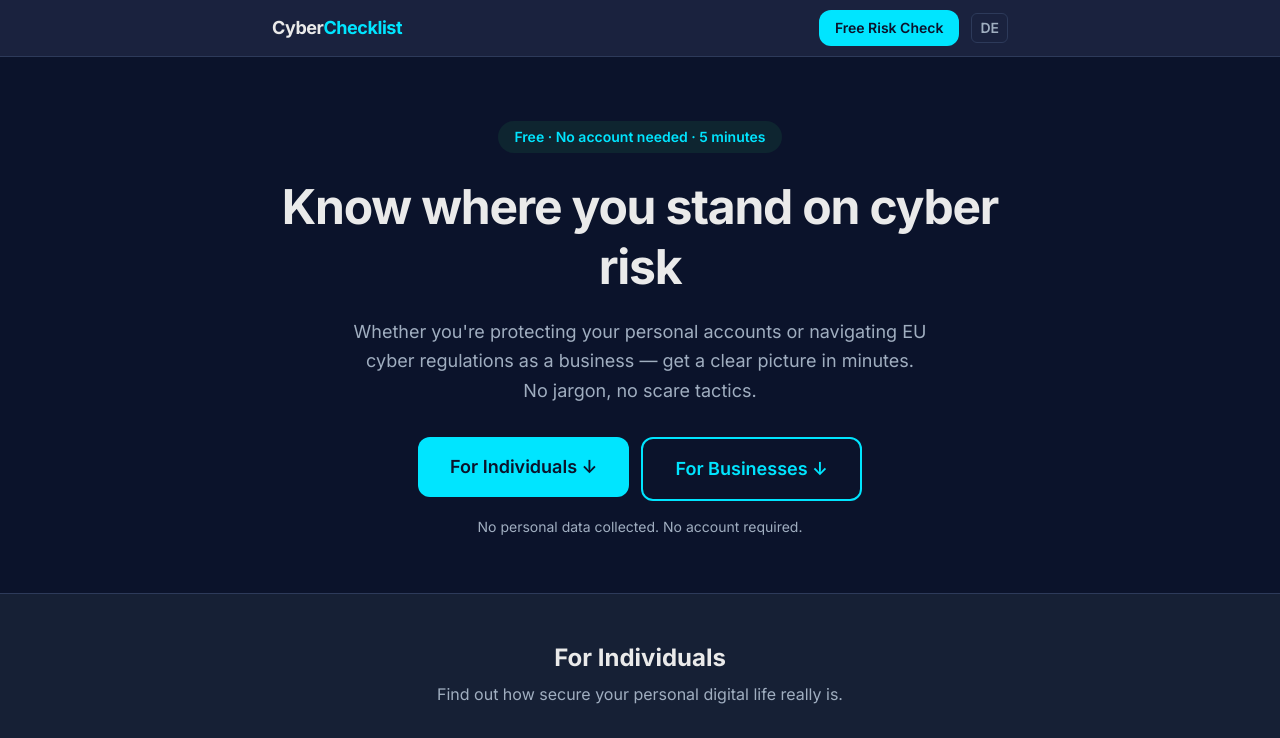
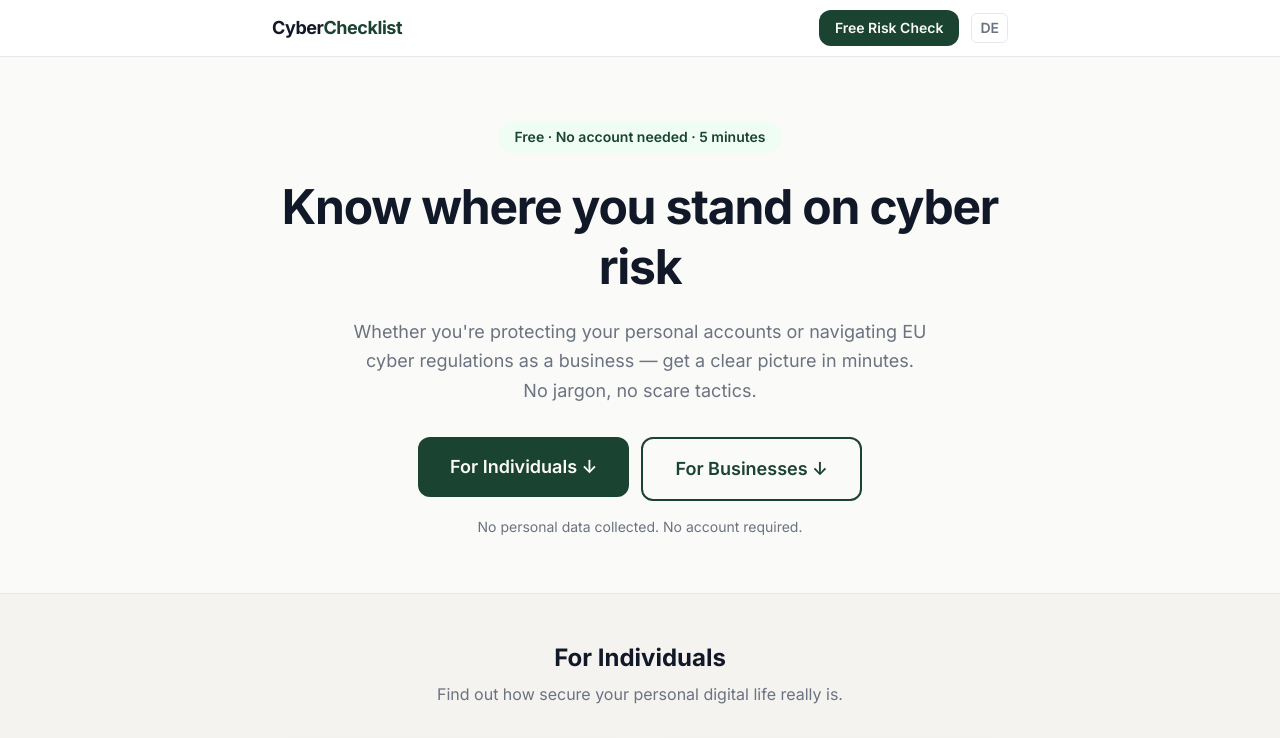
Before and after one commit to johninquest/crap, a Next.js app: page /en in a window 1280 px wide. Shown: the top 738 px of the page. Built offline with nearby package versions, Linux system fonts and the light colour scheme; no server answers.

Commit message:
added new color

```diff
--- a/src/app/globals.css
+++ b/src/app/globals.css
@@ -5,18 +5,18 @@
   --font-sans: var(--font-inter);
 
   /* ── Layout surfaces ─────────────────────────────────────────────── */
-  --color-bg:              #0B132B; /* deep navy page background       */
-  --color-surface:         #1C2541; /* card / panel                    */
-  --color-surface-muted:   #162035; /* section bands / tag pills        */
-  --color-text:            #EAEAEA;
-  --color-text-muted:      #A0AEC0;
-  --color-text-subtle:     #718096; /* hints, fine print               */
-  --color-border:          #2D3A5A;
+  --color-bg:              #FAFAF8; /* warm white page background      */
+  --color-surface:         #FFFFFF; /* card / panel                    */
+  --color-surface-muted:   #F5F3F0; /* section bands / tag pills        */
+  --color-text:            #111827;
+  --color-text-muted:      #6B7280;
+  --color-text-subtle:     #9CA3AF; /* hints, fine print               */
+  --color-border:          #E5E7EB;
 
-  /* ── Primary accent – neon cyan ─────────────────────────────────── */
-  --color-primary:         #00E5FF; /* neon cyan                       */
-  --color-primary-hover:   #5BC0BE; /* secondary accent, calmer hover  */
-  --color-primary-soft:    #0E2530; /* dark tinted bg for selections   */
+  /* ── Primary accent – deep pine ─────────────────────────────────── */
+  --color-primary:         #1B4332; /* deep pine                       */
+  --color-primary-hover:   #14532D; /* darker pine hover               */
+  --color-primary-soft:    #F0FDF4; /* very light green selection bg   */
 
   /* ── Semantic status – reserved for assessment/check results ─────── */
   --color-green:           #10B981;
--- a/src/components/quiz/QuizFlow.tsx
+++ b/src/components/quiz/QuizFlow.tsx
@@ -84,7 +84,7 @@ export function QuizFlow({ lang, localizedQuiz, dict }: QuizFlowProps) {
 
   if (phase === "intro") {
     return (
-      <div className="bg-surface border border-border rounded-2xl p-8 space-y-6">
+      <div className="bg-surface border border-border rounded-2xl p-8 space-y-6 shadow-sm">
         <p className="text-text-muted leading-relaxed">{quizDict.description}</p>
         <div className="flex flex-wrap gap-3">
           <span className="inline-flex items-center gap-1.5 text-sm text-text-muted bg-surface-muted rounded-full px-3 py-1">
--- a/src/components/quiz/QuizResultsView.tsx
+++ b/src/components/quiz/QuizResultsView.tsx
@@ -73,7 +73,7 @@ export function QuizResultsView({ lang, quizId, dict }: QuizResultsViewProps) {
   return (
     <div className="space-y-10 quiz-result-content">
       {/* ── Overall Score ──────────────────────────────────────────────── */}
-      <section className="bg-surface border border-border rounded-2xl p-6 space-y-4">
+      <section className="bg-surface border border-border rounded-2xl p-6 space-y-4 shadow-sm">
         <div className="flex items-start justify-between gap-4 flex-wrap">
           <div>
             <h2 className="text-lg font-semibold text-text">{c.overallTitle}</h2>
@@ -99,7 +99,7 @@ export function QuizResultsView({ lang, quizId, dict }: QuizResultsViewProps) {
           {result.categoryScores.map((cs) => (
             <div
               key={cs.categoryId}
-              className="bg-surface border border-border rounded-xl p-5 space-y-3"
+              className="bg-surface border border-border rounded-xl p-5 space-y-3 shadow-sm"
             >
               <div className="flex items-center justify-between">
                 <div className="flex items-center gap-2">
@@ -127,7 +127,7 @@ export function QuizResultsView({ lang, quizId, dict }: QuizResultsViewProps) {
           {resultLevel.actions.map((action, i) => (
             <li
               key={i}
-              className="flex gap-4 bg-surface border border-border rounded-xl p-5"
+              className="flex gap-4 bg-surface border border-border rounded-xl p-5 shadow-sm"
             >
               <div className="shrink-0 w-7 h-7 rounded-full bg-primary text-white text-sm font-bold flex items-center justify-center">
                 {i + 1}
--- a/src/components/ui/CheckCard.tsx
+++ b/src/components/ui/CheckCard.tsx
@@ -29,7 +29,7 @@ export function CheckCard({
   const tooltipId = useId();
 
   return (
-    <div className={`relative bg-surface border border-border rounded-2xl p-6 flex flex-col gap-4 hover:border-primary/40 transition-colors min-w-0 ${className}`}>
+    <div className={`relative bg-surface border border-border rounded-2xl p-6 flex flex-col gap-4 hover:border-primary/40 transition-colors shadow-sm min-w-0 ${className}`}>
       {/* Info button */}
       <div className="absolute top-4 right-4">
         <button
```
